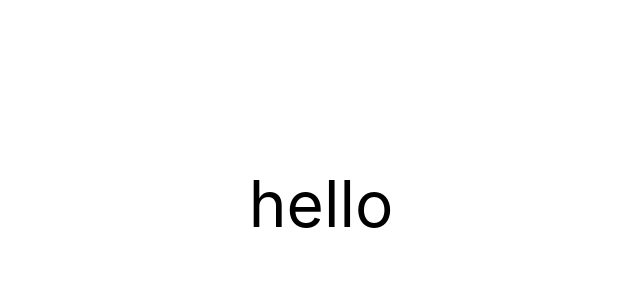
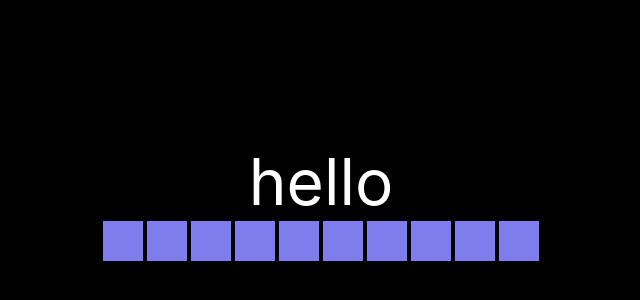
Before and after one commit to robnit/react-optimization-sandbox, a React app: page / in a window 1280 px wide. Shown: the part 196-496 px from the top of the page, without its empty margins (319-959 px from the left). Built offline with nearby package versions, Linux system fonts and the light colour scheme.

Commit message:
add placeholder pixel scaffolding

```diff
--- a/package.json
+++ b/package.json
@@ -4,7 +4,7 @@
   "description": "",
   "main": "index.js",
   "scripts": {
-    "start": "webpack serve --config webpack/webpack.config.js --env env=dev --open",
+    "start": "webpack serve --config webpack/webpack.config.js --env env=dev",
     "build": "webpack --config webpack/webpack.config.js --env env=prod",
     "test": "echo \"Error: no test specified\" && exit 1"
   },
--- a/src/App.tsx
+++ b/src/App.tsx
@@ -1,9 +1,11 @@
 import './styles.css';
+import PixelRow from './components/PixelRow';
 
 export const App = () => {
   return (
     <div className="main">
       <div className="title">hello</div>
+      <PixelRow />
     </div>
   );
 };
--- /dev/null
+++ b/src/components/Pixel/index.tsx
@@ -0,0 +1,7 @@
+import './styles.css';
+
+function Pixel({ isOn }: { isOn: boolean }) {
+  return <div className={`pixel ${isOn ? 'on' : 'off'}`} />;
+}
+
+export default Pixel;
--- /dev/null
+++ b/src/components/Pixel/styles.css
@@ -0,0 +1,21 @@
+.pixel {
+  height: 40px;
+  width: 40px;
+  margin: 2px;
+}
+
+.pixel:hover {
+  filter: brightness(.8);
+}
+
+.pixel:active {
+  filter: brightness(5);
+}
+
+.on {
+  background-color: #cc1aae;
+}
+
+.off {
+  background-color: #7f7dee;
+}
--- /dev/null
+++ b/src/components/PixelRow/index.tsx
@@ -0,0 +1,16 @@
+import Pixel from '../Pixel';
+import './styles.css';
+
+const PLACEHOLDER_ARRAY = Array(10).fill(false);
+
+function PixelRow() {
+  return (
+    <div className="row">
+      {PLACEHOLDER_ARRAY.map((isOn, i) => (
+        <Pixel isOn={isOn} key={`${i}_${isOn}`} />
+      ))}
+    </div>
+  );
+}
+
+export default PixelRow;
--- /dev/null
+++ b/src/components/PixelRow/styles.css
@@ -0,0 +1,4 @@
+.row {
+  flex-wrap: nowrap;
+  display: flex;
+}
--- a/src/styles.css
+++ b/src/styles.css
@@ -3,6 +3,7 @@ body {
   margin: 0;
   font-family: -apple-system, BlinkMacSystemFont, Segoe UI, Roboto, Oxygen,
     Ubuntu, Cantarell, Fira Sans, Droid Sans, Helvetica Neue, sans-serif;
+  background-color: black;
 }
 
 .main {
@@ -18,4 +19,5 @@ body {
   margin: 0;
   line-height: 1.15;
   font-size: 4rem;
+  color:white;
 }
```
